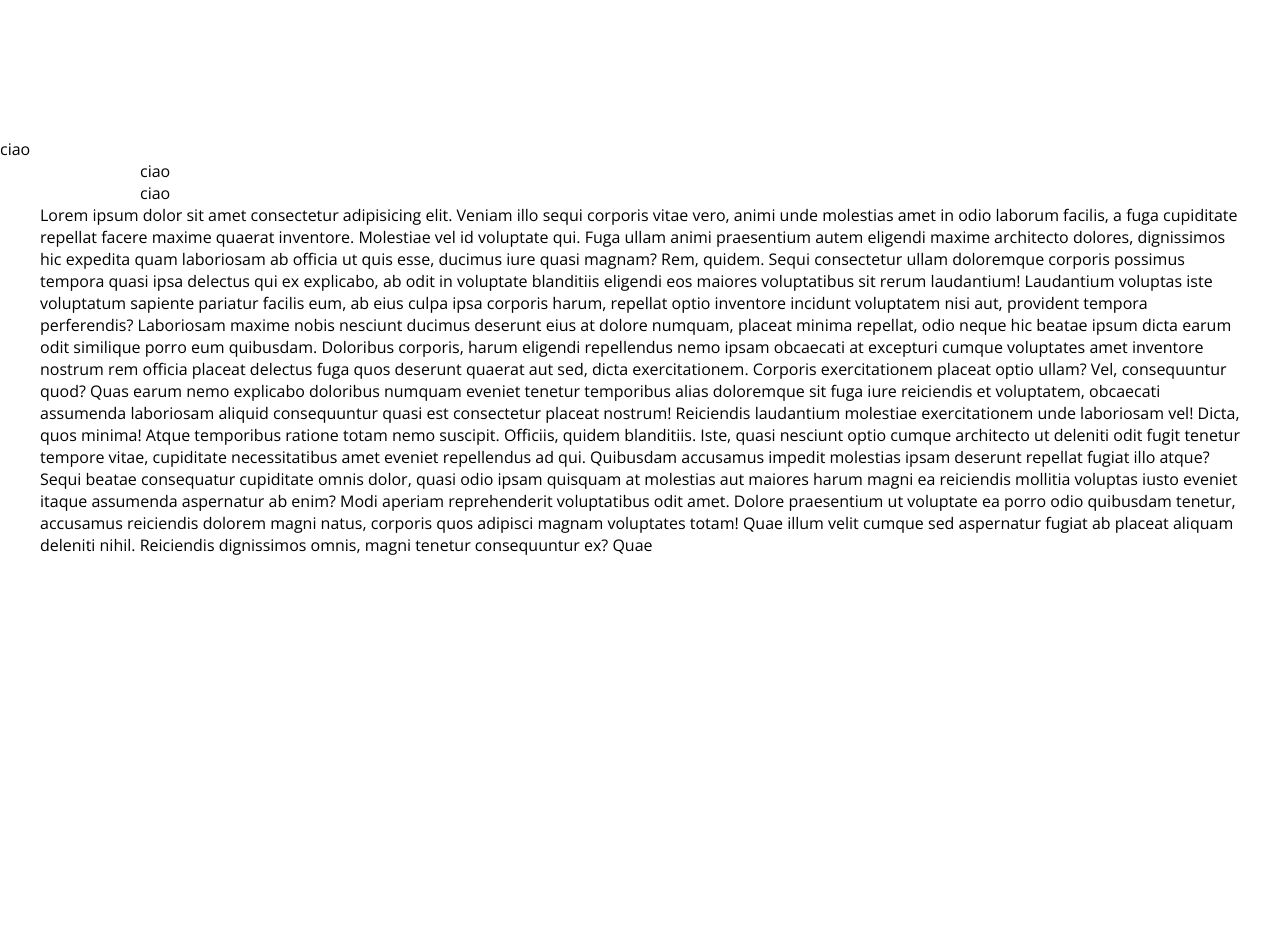
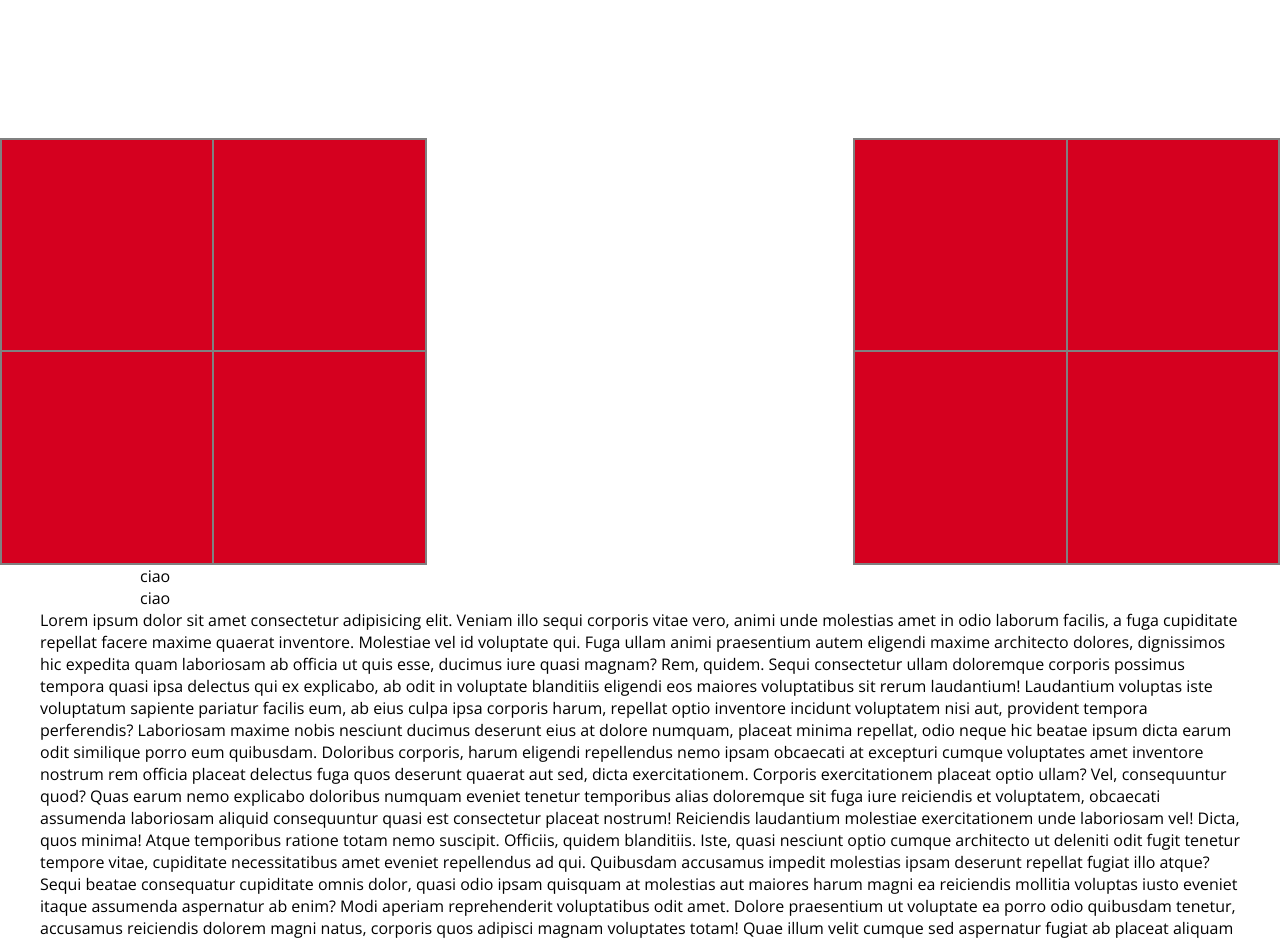
Before and after one commit to Frankosviz/htmlcss-dropbox, a plain HTML site: page index.html in a window 1280 px wide. Shown: the part 4540-5478 px from the top of the page. Before the commit the page ends 5096 px from the top, so only its background shows below. Drawn offline with nearby package versions, Linux system fonts and the light colour scheme.

Commit message:
seventh section

```diff
--- a/css/style.css
+++ b/css/style.css
@@ -352,3 +352,18 @@ label {
 }
 
 /* seventh section */
+
+.container-dad {
+    width: 100%;
+}
+
+.square-divided {
+    width: calc(100% / 3);
+}
+
+.square {
+    width: 50%;
+    background-color: #d5001f;
+    aspect-ratio: 1/1;
+    border: 1px solid gray;
+}
--- a/index.html
+++ b/index.html
@@ -339,7 +339,29 @@
          <!-- seventh section -->
 
         <section class="debug">
-            ciao
+
+            <div class="container-dad d-flex">
+
+                <div class="square-divided d-flex flex-wrap border-gray">
+                    <div class="square"></div>
+                    <div class="square"></div>
+                    <div class="square"></div>
+                    <div class="square"></div>
+                </div>
+
+                <div class="square-divided">
+
+                </div>
+
+                <div class="square-divided d-flex flex-wrap border-gray">
+                    <div class="square"></div>
+                    <div class="square"></div>
+                    <div class="square"></div>
+                    <div class="square"></div>
+                </div>
+
+
+            </div>
         </section>
         <section class="container-small">
             ciao
```
